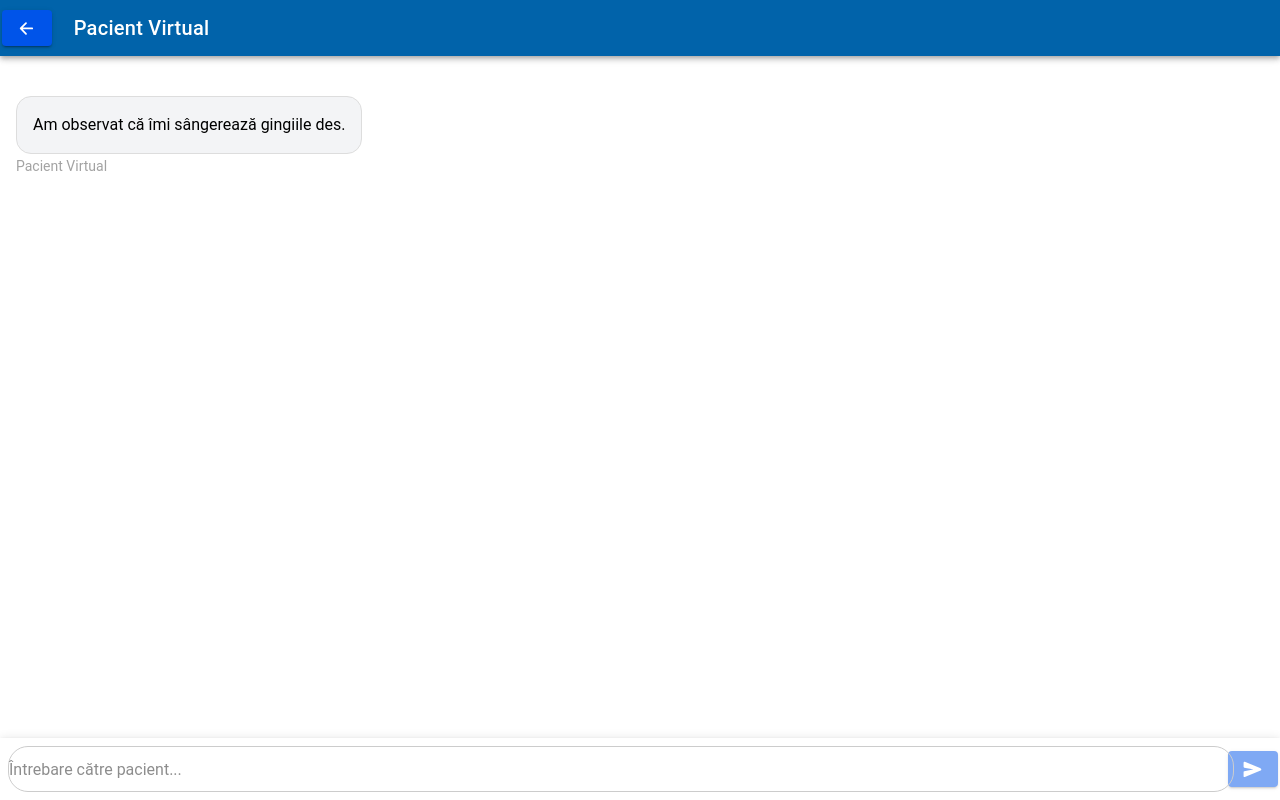
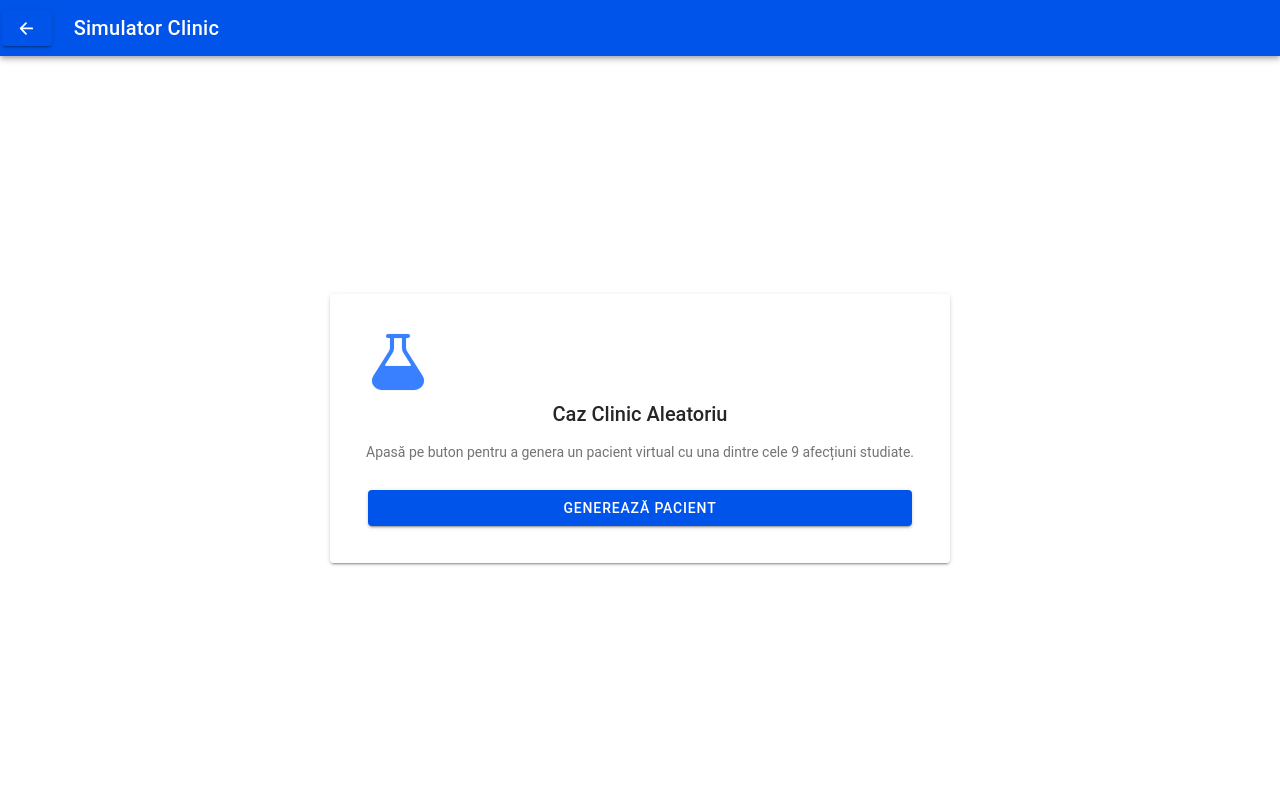
Before and after one commit to MadalinaMera/DentalSimApp, a React (Vite) app in the folder DentalSimFrontend/: page /chat in a window 1280 px wide. Built offline with nearby package versions, Linux system fonts and the light colour scheme.

Commit message:
Added a ngrok tunnel and connected to the new model

```diff
--- a/DentalSimFrontend/src/pages/ChatPage.tsx
+++ b/DentalSimFrontend/src/pages/ChatPage.tsx
@@ -1,141 +1,184 @@
-import React, { useEffect, useMemo, useRef, useState } from 'react'
+import React, { useRef, useState } from 'react';
 import {
     IonButton, IonContent, IonFooter, IonHeader, IonIcon, IonInput,
-    IonLabel, IonList, IonNote, IonPage, IonTitle, IonToolbar
-} from '@ionic/react'
-import { arrowBack, send } from 'ionicons/icons'
-import { useHistory } from 'react-router-dom'
-import { patientScenarios, PatientScenario, Difficulty } from '../data/pacientData'
+    IonLabel, IonList, IonNote, IonPage, IonTitle, IonToolbar, IonSpinner, IonCard, IonCardHeader, IonCardTitle, IonCardContent
+} from '@ionic/react';
+import { arrowBack, send, flask, chatbubbleEllipses } from 'ionicons/icons';
+import { useHistory } from 'react-router-dom';
 
-type Sender = 'student' | 'patient'
-interface Message { text: string; sender: Sender }
+type Sender = 'student' | 'patient';
+interface Message { text: string; sender: Sender; }
 
-function normalize(s: string) {
-    return s
-        .toLowerCase()
-        .normalize('NFD')
-        .replace(/[\u0300-\u036f]/g, '')
+const ChatPage: React.FC = () => {
+    const history = useHistory();
+    const [messages, setMessages] = useState<Message[]>([]);
+    const [input, setInput] = useState('');
+    const [isLoading, setIsLoading] = useState(false);
+    const [caseStarted, setCaseStarted] = useState(false); // Ținem minte dacă am început cazul
+    const [activeDisease, setActiveDisease] = useState<string>(""); // (Opțional) Să știm ce boală e (pentru debug)
+    const contentRef = useRef<HTMLIonContentElement | null>(null);
+
+    // URL-ul backend-ului Flask (localhost:8000)
+    const BASE_URL = "http://localhost:8000";
+
+    // 1. Funcția care PORNEȘTE simularea (Alege boala)
+    const startSimulation = async () => {
+        setIsLoading(true);
+        try {
+            const response = await fetch(`${BASE_URL}/chat/start/random`, {
+                method: 'POST',
+                headers: { 'Content-Type': 'application/json' },
+                body: JSON.stringify({})
+            });
+
+            const data = await response.json();
+
+            if (response.ok) {
+                setCaseStarted(true);
+                // setActiveDisease(data.name); // Dacă vrei să afișezi numele bolii (pentru test)
+
+                // Adăugăm un mesaj de bun venit din partea sistemului (nu de la pacient)
+                setMessages([{
+                    sender: 'patient',
+                    text: "** The pacient has joined the chat. **"
+                }]);
+            } else {
+                alert("Eroare la pornire: " + data.error);
+            }
+        } catch (error) {
+            console.error(error);
+            alert("Cannot connect to the server");
+        } finally {
+            setIsLoading(false);
+        }
+    };
+
+    // 2. Funcția care TRIMITE mesaje la Llama (Chat)
+    const sendMessageToBackend = async (text: string) => {
+        setIsLoading(true);
+        try {
+            const response = await fetch(`${BASE_URL}/chat`, {
+                method: 'POST',
+                headers: { 'Content-Type': 'application/json' },
+                body: JSON.stringify({ message: text }),
+            });
+
+            const data = await response.json();
+
+            if (response.ok) {
+                setMessages(prev => [...prev, { sender: 'patient', text: data.reply }]);
+            } else {
+                setMessages(prev => [...prev, { sender: 'patient', text: "(Eroare: " + data.error + ")" }]);
             }
 
-function pickRandomByDifficulty(difficulty: Difficulty): PatientScenario {
-    const pool = patientScenarios.filter(p => p.difficulty === difficulty)
-    const list = pool.length ? pool : patientScenarios // fallback dacă nu găsește
-    return list[Math.floor(Math.random() * list.length)]
+        } catch (error) {
+            setMessages(prev => [...prev, { sender: 'patient', text: "(Eroare rețea)" }]);
+        } finally {
+            setIsLoading(false);
+            contentRef.current?.scrollToBottom(300);
         }
+    };
 
-const ChatPage: React.FC = () => {
-    const history = useHistory()
-    const [messages, setMessages] = useState<Message[]>([])
-    const [input, setInput] = useState('')
-    const [scriptIndex, setScriptIndex] = useState(0)
-    const contentRef = useRef<HTMLIonContentElement | null>(null)
+    const handleSend = () => {
+        const text = input.trim();
+        if (!text || isLoading) return;
 
-    const params = new URLSearchParams(window.location.search)
-    const difficulty = (params.get('difficulty') as Difficulty) || 'Mediu'
+        // Adăugăm mesajul studentului
+        setMessages(prev => [...prev, { text, sender: 'student' }]);
+        setInput('');
 
-    const scenario = useMemo(() => pickRandomByDifficulty(difficulty), [difficulty])
-
-    useEffect(() => {
-        const firstLines = scenario.script.slice(0, 1).map(text => ({ sender: 'patient' as Sender, text }))
-        setMessages(firstLines.length ? firstLines : [
-            { sender: 'patient', text: 'Bună ziua.' }
-        ])
-        setScriptIndex(firstLines.length)
-    }, [scenario])
-
-    function generatePatientReply(question: string): string {
-        const q = normalize(question)
-
-        for (const key of Object.keys(scenario.symptoms)) {
-            const nk = normalize(key)
-            if (q.includes(nk)) {
-                return scenario.symptoms[key]
-            }
-        }
-        if (scriptIndex < scenario.script.length) {
-            const line = scenario.script[scriptIndex]
-            setScriptIndex(scriptIndex + 1)
-            return line
-        }
-
-        if (scenario.difficulty === 'Ușor') {
-            return 'Mă deranjează mai ales la rece, dar trece repede.'
-        }
-        if (scenario.difficulty === 'Mediu') {
-            return 'Simptomele persistă de ceva timp; sângerează uneori și e sensibil.'
-        }
-        return 'Durerea e intensă și constantă, s-a și umflat puțin.'
-    }
-
-    function handleSend() {
-        const text = input.trim()
-        if (!text) return
-        const studentMsg: Message = { text, sender: 'student' }
-        setMessages(prev => [...prev, studentMsg])
-        setInput('')
-
-        const reply = generatePatientReply(text)
-        setTimeout(() => {
-            setMessages(prev => [...prev, { sender: 'patient', text: reply }])
-            contentRef.current?.scrollToBottom(300)
-        }, 500)
-    }
+        // Trimitem la backend
+        sendMessageToBackend(text);
+    };
 
     return (
         <IonPage>
             <IonHeader>
-                <IonToolbar color="secondary">
+                <IonToolbar color="primary">
                     <IonButton slot="start" onClick={() => history.goBack()}>
                         <IonIcon icon={arrowBack} />
                     </IonButton>
-                    <IonTitle>
-                        Pacient Virtual
-                    </IonTitle>
+                    <IonTitle>Simulator Clinic</IonTitle>
                 </IonToolbar>
             </IonHeader>
 
             <IonContent ref={contentRef} fullscreen className="ion-padding">
+
+                {/* A. Ecranul de START (Dacă nu a început cazul) */}
+                {!caseStarted ? (
+                    <div style={{ display: 'flex', height: '100%', alignItems: 'center', justifyContent: 'center' }}>
+                        <IonCard style={{ textAlign: 'center', padding: '20px' }}>
+                            <IonCardHeader>
+                                <IonIcon icon={flask} style={{ fontSize: '64px', color: '#3880ff' }} />
+                                <IonCardTitle>Caz Clinic Aleatoriu</IonCardTitle>
+                            </IonCardHeader>
+                            <IonCardContent>
+                                <p>Apasă pe buton pentru a genera un pacient virtual cu una dintre cele 9 afecțiuni studiate.</p>
+                                <br />
+                                <IonButton expand="block" onClick={startSimulation} disabled={isLoading}>
+                                    {isLoading ? <IonSpinner name="crescent" /> : "GENEREAZĂ PACIENT"}
+                                </IonButton>
+                            </IonCardContent>
+                        </IonCard>
+                    </div>
+                ) : (
+                    /* B. Ecranul de CHAT (Dacă a început cazul) */
                     <IonList lines="none">
                         {messages.map((m, i) => (
                             <div key={i} className={`ion-text-${m.sender === 'student' ? 'end' : 'start'} ion-margin-vertical`}>
-                            <div style={{ maxWidth: '90%', display: 'inline-block' }}>
+                                <div style={{ maxWidth: '85%', display: 'inline-block', textAlign: 'left' }}>
                                     <IonLabel
                                         className="ion-padding ion-text-wrap"
                                         style={{
                                             borderRadius: 15,
                                             display: 'block',
-                                        background: m.sender === 'student' ? '#2f66ff' : '#f3f4f6',
+                                            background: m.sender === 'student' ? '#3880ff' : '#e0e0e0',
                                             color: m.sender === 'student' ? '#fff' : '#000',
-                                        border: '1px solid #ddd'
                                         }}
                                     >
                                         {m.text}
                                     </IonLabel>
-                                <IonNote style={{ display: 'block', opacity: .6, marginTop: 4 }}>
-                                    {m.sender === 'student' ? 'Tu (student)' : 'Pacient Virtual'}
+                                    <IonNote style={{ fontSize: '0.8em', marginLeft: 5 }}>
+                                        {m.sender === 'student' ? 'Student' : 'Pacient'}
                                     </IonNote>
                                 </div>
                             </div>
                         ))}
+                        {isLoading && (
+                            <div className="ion-margin-top ion-text-center">
+                                <IonSpinner name="dots" color="primary" />
+                            </div>
+                        )}
                     </IonList>
+                )}
+
             </IonContent>
 
+            {/* Bara de jos apare doar dacă cazul a început */}
+            {caseStarted && (
                 <IonFooter>
                     <IonToolbar>
                         <IonInput
                             value={input}
-                        placeholder="Întrebare către pacient..."
+                            placeholder="Întreabă pacientul..."
                             onIonChange={e => setInput(e.detail.value!)}
                             onKeyPress={e => e.key === 'Enter' && handleSend()}
-                        style={{ border: '1px solid #ccc', borderRadius: 20, margin: 8, padding: '4px 10px' }}
+                            disabled={isLoading}
+                            style={{
+                                background: '#f0f0f0',
+                                borderRadius: '20px',
+                                paddingLeft: '10px',
+                                margin: '5px'
+                            }}
                         />
-                    <IonButton slot="end" onClick={handleSend} disabled={!input.trim()}>
+                        <IonButton slot="end" onClick={handleSend} disabled={!input.trim() || isLoading}>
                             <IonIcon icon={send} />
                         </IonButton>
                     </IonToolbar>
                 </IonFooter>
+            )}
         </IonPage>
-    )
-}
+    );
+};
 
-export default ChatPage
+export default ChatPage;
```
Lines whose indentation alone changed are shown as unchanged.
